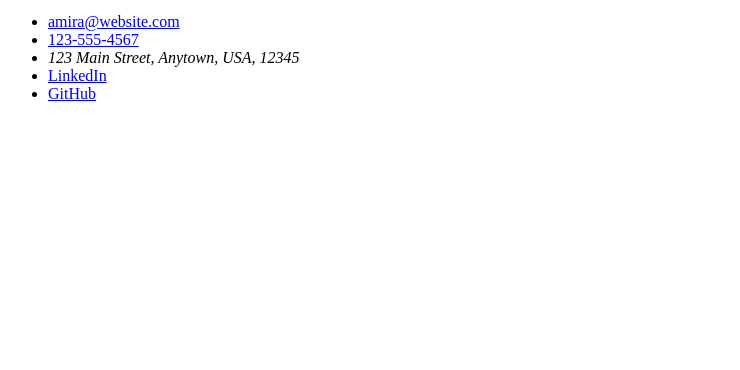
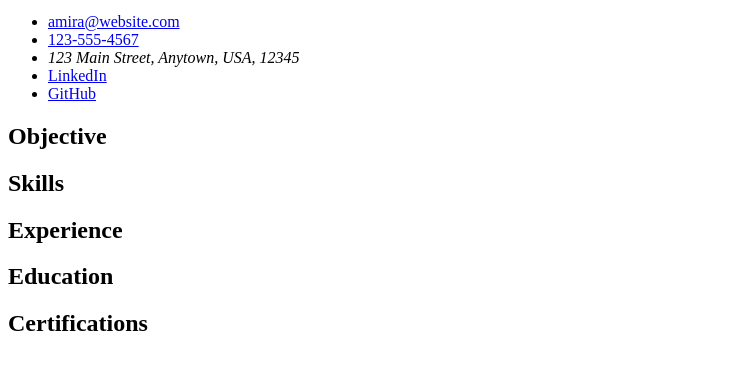
Before and after one commit to amm0116/resume-amm0116, a website: page src/index.html in a window 1280 px wide. Shown: the part 148-518 px from the top of the page, without its empty margins (0-740 px from the left). Drawn offline with Linux system fonts and the light colour scheme.

Commit message:
Minor syntax corrections, added main sections and headers

```diff
--- a/src/index.html
+++ b/src/index.html
@@ -20,8 +20,6 @@
 
         </header>
 
-        <main>
-
         <nav>
             <ul>
                 <li><a href="mailto:amiram@website.com">amira@website.com</a></li>
@@ -32,9 +30,41 @@
 
                 <li><a href="https://www.linkedin.com/in/blahblahblah">LinkedIn</li>
 
-                <li><a href="https://github.com/amm0116">GitHub</li>
+                <li><a href="https://github.com/amm0116">GitHub</a></li>
             </ul>
         </nav>
+
+        <main>
+
+            <section>
+
+                <h2>Objective</h2>
+
+            </section>
+
+            <section>
+
+                <h2>Skills</h2>
+
+            </section>
+
+            <section>
+
+                <h2>Experience</h2>
+
+            </section>
+
+            <section>
+
+                <h2>Education</h2>
+
+            </section>
+
+            <section>
+
+                <h2>Certifications</h2>
+
+            </section>
 
         </main>
 
```
